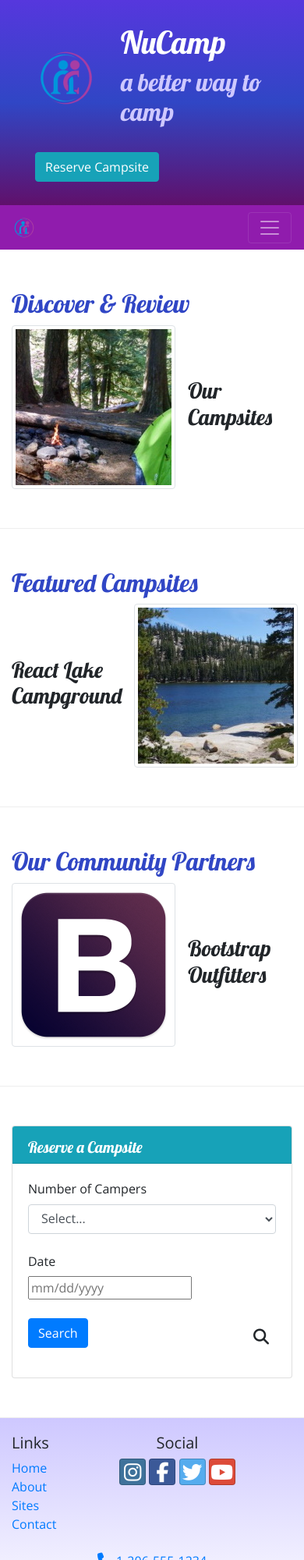
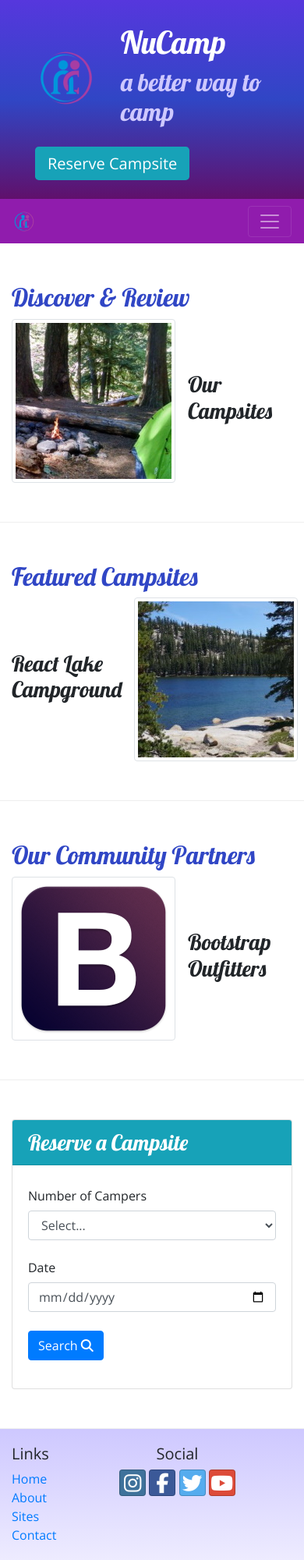
Before and after one commit to ehoogland/laughing-octo-carnival, a website: page index.html in a window 390 px wide. Shown: the top 2000 px of the page at 78% size. Drawn offline with nearby package versions, Linux system fonts and the light colour scheme.

Commit message:
corrections, search icon changed from label for, to part of, search button

```diff
--- a/index.html
+++ b/index.html
@@ -30,8 +30,8 @@
                         <h1>NuCamp</h1>
                         <h2>a better way to camp</h2>
                     </div>
-                    <div class="col-md-4 col-xl-2 mt-4">
-                        <a href="#reserveForm" role="button" class="btn btn-secondary btn-info">Reserve Campsite</a>
+                    <div class="col-md-4 col-xl-2 mt-4"> <!--text-nowrap keeps text from breaking up and keeps background from missing a corner -->
+                        <a href="#reserveForm" role="button" class="btn-lg btn-info text-nowrap">Reserve Campsite</a>
                     </div>
                 </div>
             </div>
@@ -60,8 +60,8 @@
 
         <div class="container">
             <div class="row row-content align-items-center">
-                <div class="col-sm-4 order-sm-last col-md-3">
-                    <h2>Discover & Review</h2>
+                <div class="col-sm-4 col-md-3  order-sm-last">
+                    <h2 text-sm-right>Discover & Review</h2>
                 </div>
                 <div class="col">
                     <div class="media">
@@ -90,7 +90,7 @@
             </div>
 
             <div class="row row-content align-items-center">
-                <div class="col-sm-4 order-sm-last col-md-3">
+                <div class="col-sm-4 col-md-3 order-sm-last ">
                     <h2>Our Community Partners</h2>
                 </div>
 
@@ -110,17 +110,17 @@
             <div class="row row-content">
                 <!--{property}{size} {m=margin}{x=sets both *-left and *-right}-->
                 <div class="col-sm-6 mx-auto">
-                    <div class="card"> <!--form-control-lg keeps card header text from breaking up-->
-                        <h3 class="card-header bg-info text-white form-control-lg">Reserve a Campsite</h3>
+                    <div class="card">
+                        <h3 class="card-header bg-info text-white text-nowrap">Reserve a Campsite</h3>
                         <div class="card-body">
                             <!--Since Bootstrap applies display: block and width: 100% to almost all form controls,
                                 forms will by default stack vertically.-->
                             <form id="reserveForm">
                                 <div class="row form-group">
                                     <!--col-form-label makes labels vertically centered with their associated controls-->
-                                    <label class="col" for="numCampers">Number of Campers</label>
-                                    <div class="col-md">
-                                        <select class="col form-control" name="numCampers" id="numCampers">
+                                    <label class="col-sm-6 col-form-label" for="numCampers">Number of Campers</label>
+                                    <div class="col">
+                                        <select class="form-control" name="numCampers" id="numCampers">
                                             <option value="">Select...</option>
                                             <option>1</option> <!--default values-->
                                             <option>2</option>
@@ -131,19 +131,18 @@
                                         </select>
                                     </div>
                                 </div>
-                                <div class="row">
+                                <div class="row form-group">
                                     <label class="col-sm-6 col-form-label" for="date" >Date</label>
                                     <div class="col">
-                                        <input class="form-control-label" type="text" id="date" name="date" placeholder="mm/dd/yyyy">
+                                        <input class="form-control" type="date" id="date" name="date" placeholder="mm/dd/yyyy">
                                     </div>
                                 </div>
-                                <div class="row">
-
-                                    <div class="col">
-                                        <input class="btn btn-primary mt-4" type="submit" value="Search">
+                                <div class="row form-group">
+                                    <div class="col">  <!--search icon made part of button; formerly it was a label (of sorts)-->
+                                        <button type="submit" class="btn btn-primary mt-2">Search <i class="fa fa-search"></i></button>
+                                        <!--<input class="btn btn-primary mt-4" type="submit" value="Search"> -->
                                     </div>
-                                    <label class="col-form-label-lg mr-4 mt-4" for="Search" ><i class="fa fa-search"></i></label>
-
+                                   <!-- <label class="col-form-label-lg mr-4 mt-4" for="Search"><i class="fa fa-search"></i></label> -->
                                 </div>
                             </form>
                         </div>
@@ -172,8 +171,8 @@
                         <a class="btn btn-social-icon btn-google" href="http://youtube.com/"><i class="fa fa-youtube"></i></a>
                     </div>
                     <div class="col-sm-4 text-center">
-                        <a role="button" class="btn btn-link" href="tel:+12065551234"> <i class="fa fa-phone fa-lg text-primary"></i> 1-206-555-1234</a><br />
-                        <a role="button" class="btn btn-link" href="mailto:campsites@nucamp.co"> <i class="fa fa-envelope-o fa-lg text-primary"></i> campsites@nucamp.co</a>
+                        <a role="button" class="btn btn-link" href="tel:+12065551234"> <i class="fa fa-phone fa-lg"></i> 1-206-555-1234</a><br />
+                        <a role="button" class="btn btn-link" href="mailto:campsites@nucamp.co"> <i class="fa fa-envelope-o fa-lg"></i> campsites@nucamp.co</a>
                     </div>
                 </div><!--end row-->
             </div><!--end container-->
```
